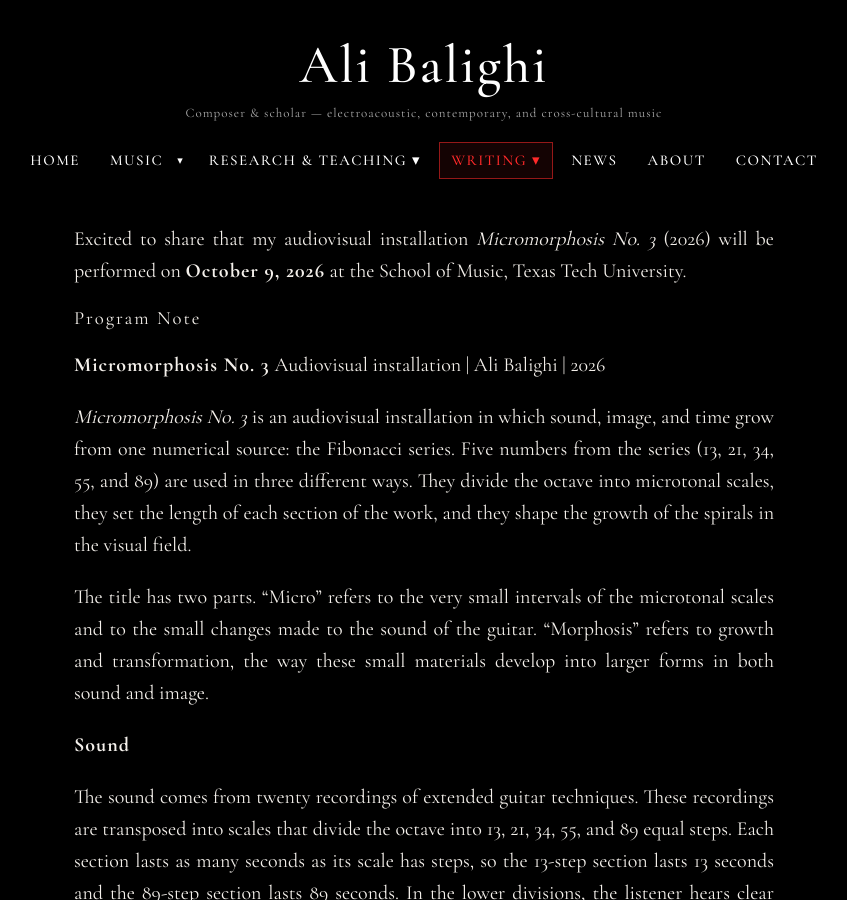
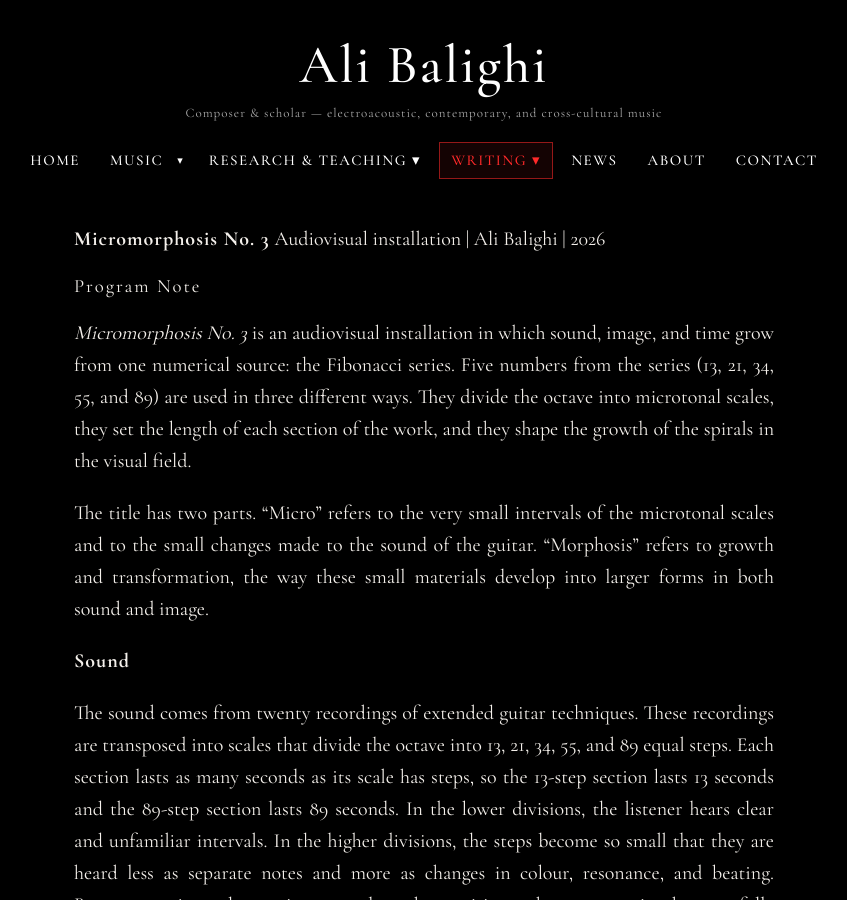
Before and after one commit to alib65/blog, a Jekyll site: the page built from _posts/2026-10-08-micromorphosis-no-3.md, in a window 1280 px wide and 900 px high. Shown: the whole window, without its empty margins (216-1063 px from the left). Built offline with Jekyll 4.4.1, drawn with Linux system fonts in a browser that asks for light colours.

```diff
--- a/_posts/2026-10-08-micromorphosis-no-3.md
+++ b/_posts/2026-10-08-micromorphosis-no-3.md
@@ -4,12 +4,10 @@
 date: 2026-10-08
 ---
 
-Excited to share that my audiovisual installation <em>Micromorphosis No. 3</em> (2026) will be performed on <strong>October 9, 2026</strong> at the School of Music, Texas Tech University.
+**Micromorphosis No. 3**
+Audiovisual installation | Ali Balighi | 2026
 
 ### Program Note
-
-**Micromorphosis No. 3**
-Audiovisual installation | Ali Balighi | 2026
 
 <em>Micromorphosis No. 3</em> is an audiovisual installation in which sound, image, and time grow from one numerical source: the Fibonacci series. Five numbers from the series (13, 21, 34, 55, and 89) are used in three different ways. They divide the octave into microtonal scales, they set the length of each section of the work, and they shape the growth of the spirals in the visual field.
 
```
